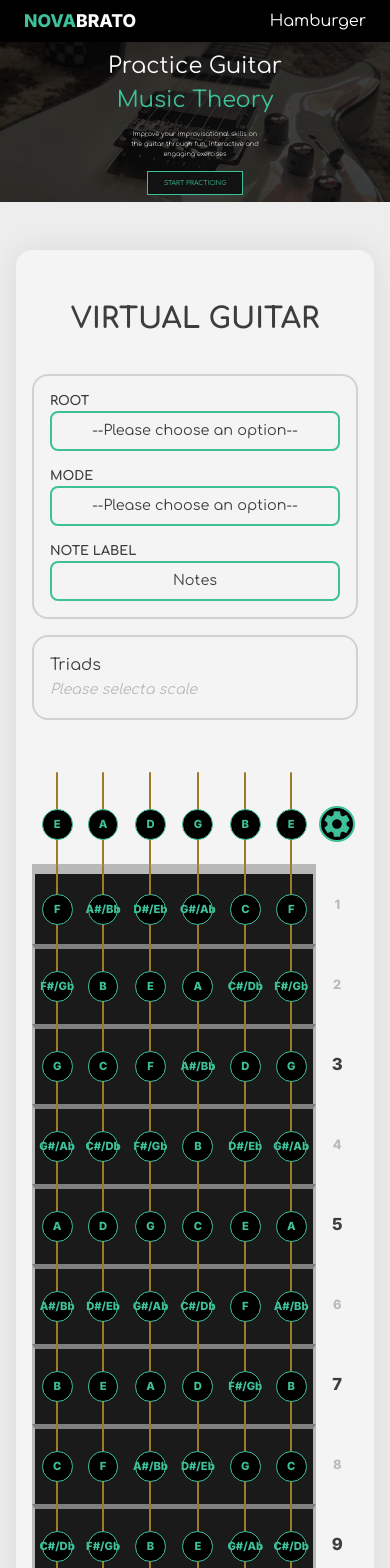
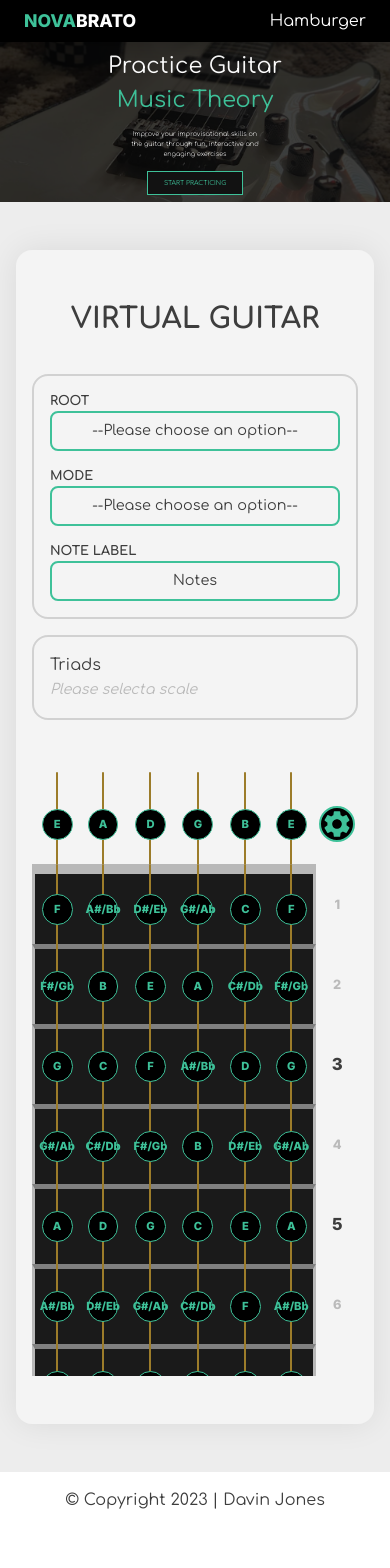
Before and after one commit to NovaSharx/Novabrato, a React (Create React App) app in the folder frontend/: page / in a window 390 px wide. Shown: the top 1568 px of the page. After the commit the page ends 1528 px from the top, so only its background shows below. Built offline with nearby package versions, Linux system fonts and the light colour scheme.

Commit message:
Added a fixed height for virtual guitar fretboard.

```diff
--- a/frontend/src/stylesheets/css/main.css
+++ b/frontend/src/stylesheets/css/main.css
@@ -439,7 +439,7 @@ p {
   }
   #virtual-guitar-container #virtual-guitar-content #virtual-guitar-fretboard-container #virtual-guitar-neck-container {
     flex-direction: row;
-    height: 100vh;
+    height: 35rem;
     overflow-x: auto;
     overflow-y: scroll;
   }
--- a/frontend/src/stylesheets/scss/components/_virtual-guitar.scss
+++ b/frontend/src/stylesheets/scss/components/_virtual-guitar.scss
@@ -632,7 +632,7 @@
 
                 #virtual-guitar-neck-container {
                     flex-direction: row;
-                    height: 100vh;
+                    height: 35rem;
                     overflow-x: auto;
                     overflow-y: scroll;
 
```
